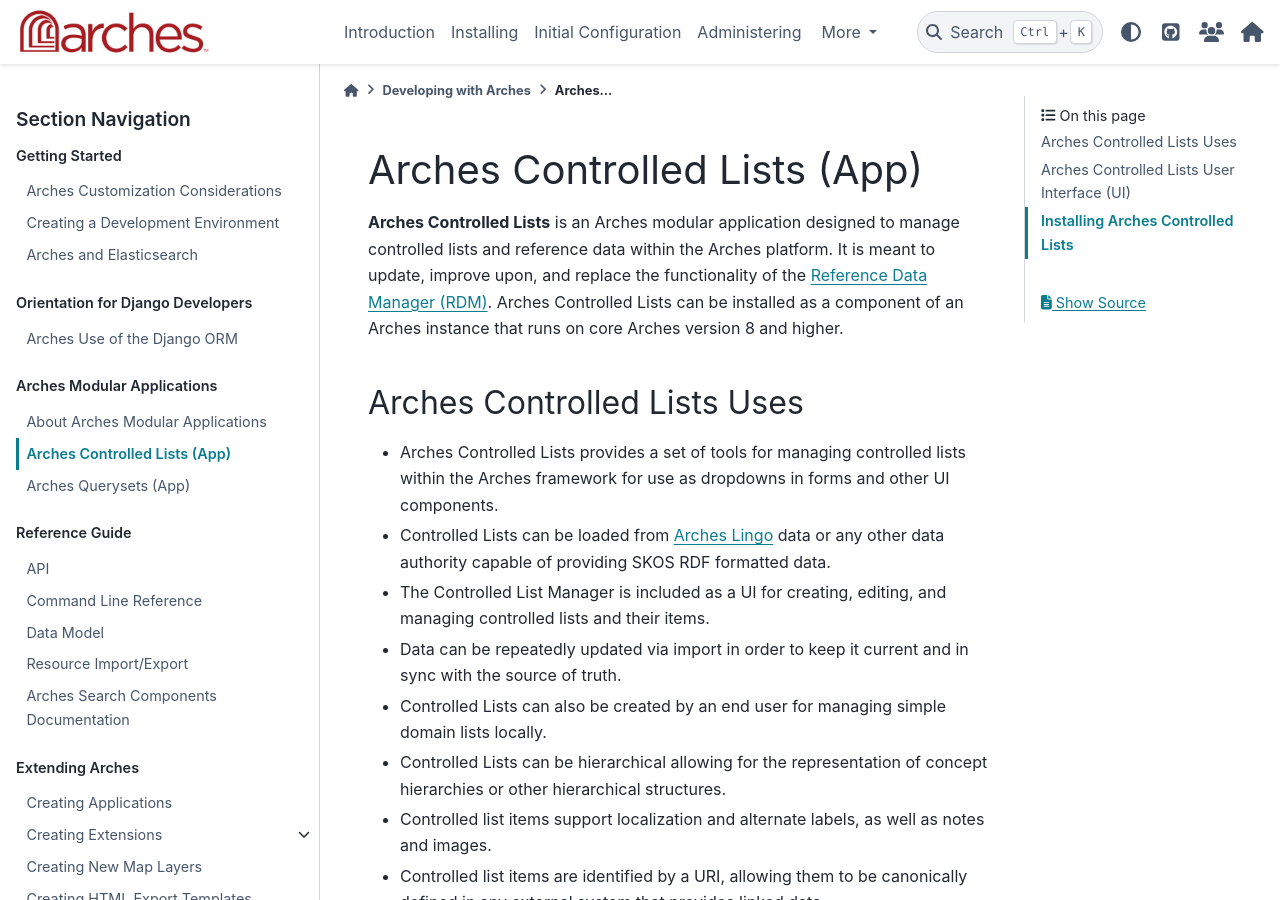
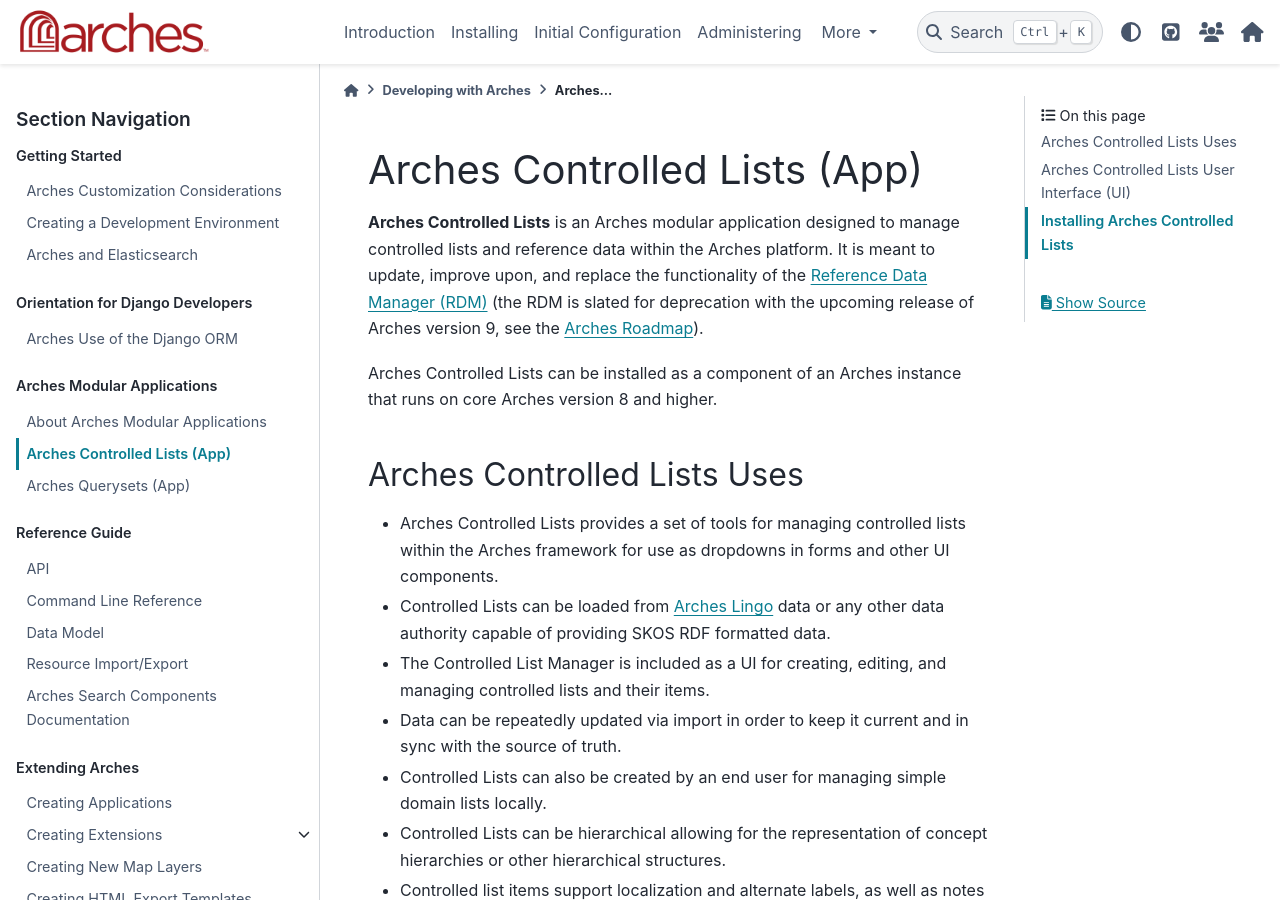
Before and after one commit to archesproject/arches-docs, a Sphinx documentation site: the page built from docs/developing/modular-applications/arches-controlled-lists.rst, in a window 1280 px wide and 900 px high. Built offline with Sphinx 7.4.7 and the PyData theme 0.15.4, drawn with Linux system fonts in a browser that asks for light colours.

Commit message:
Added RDM deprecation note

```diff
--- a/docs/developing/modular-applications/arches-controlled-lists.rst
+++ b/docs/developing/modular-applications/arches-controlled-lists.rst
@@ -2,7 +2,9 @@
 Arches Controlled Lists (App)
 =============================
 
-**Arches Controlled Lists** is an Arches modular application designed to manage controlled lists and reference data within the Arches platform. It is meant to update, improve upon, and replace the functionality of the :ref:`Reference Data Manager (RDM)`. Arches Controlled Lists can be installed as a component of an Arches instance that runs on core Arches version 8 and higher.
+**Arches Controlled Lists** is an Arches modular application designed to manage controlled lists and reference data within the Arches platform. It is meant to update, improve upon, and replace the functionality of the :ref:`Reference Data Manager (RDM)` (the RDM is slated for deprecation with the upcoming release of Arches version 9, see the `Arches Roadmap <https://github.com/archesproject/arches-roadmap>`_).
+
+Arches Controlled Lists can be installed as a component of an Arches instance that runs on core Arches version 8 and higher.
 
 
 Arches Controlled Lists Uses
--- a/docs/developing/modular-applications/arches-querysets.rst
+++ b/docs/developing/modular-applications/arches-querysets.rst
@@ -2,7 +2,9 @@
 Arches Querysets (App)
 ======================
 
-**Arches Querysets** is an Arches modular application designed to simplify development of software interactions with Arches managed data. Arches Querysets provides interfaces that closely align with `Django Querysets <https://docs.djangoproject.com/en/5.2/ref/models/querysets/>`_. Rather than interacting directly with the graph abstractions used in Arches, Arches Querysets enables developers to use node and nodegroup aliases to query Arches managed data using familiar and widely adopted conventions established by Django Querysets. Arches Querysets can be installed as a component of an Arches instance that runs on core Arches version 8 and higher.
+**Arches Querysets** is an Arches modular application designed to simplify development of software interactions with Arches managed data. Arches Querysets provides interfaces that closely align with `Django Querysets <https://docs.djangoproject.com/en/5.2/ref/models/querysets/>`_. Rather than interacting directly with the graph abstractions used in Arches, Arches Querysets enables developers to use node and nodegroup aliases to query Arches managed data using familiar and widely adopted conventions established by Django Querysets.
+
+Arches Querysets can be installed as a component of an Arches instance that runs on core Arches version 8 and higher.
 
 
 Arches Querysets Tutorial
```
